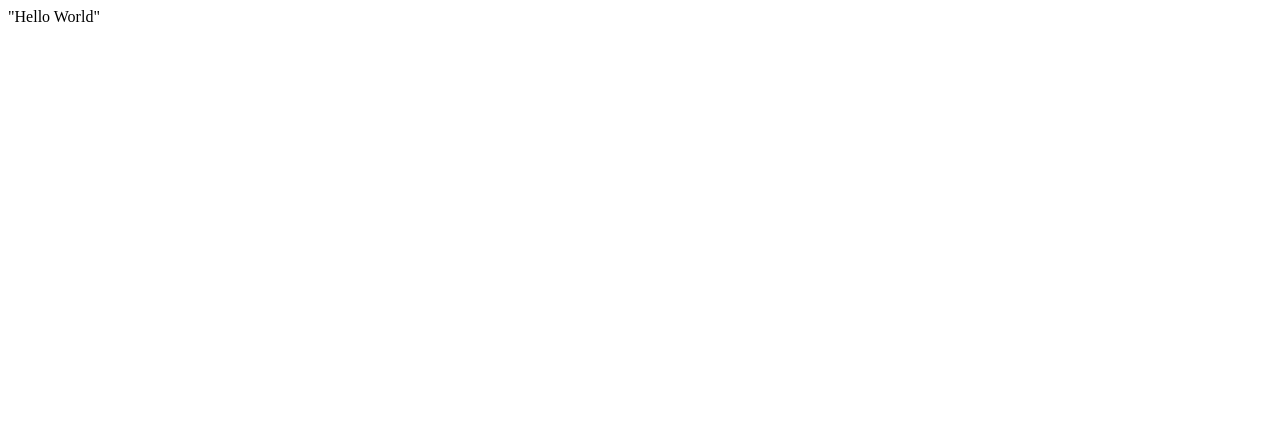
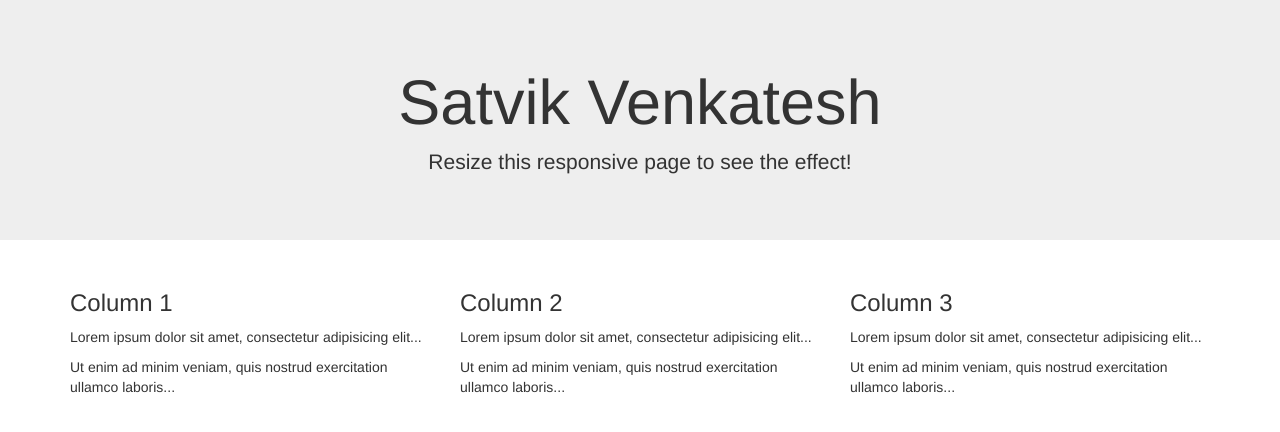
Before and after one commit to satvik-venkatesh/satvik-venkatesh.github.io, a plain HTML site: page index.html in a window 1280 px wide. Drawn offline with nearby package versions, Linux system fonts and the light colour scheme.

Commit message:
Trying out bootstrap

```diff
--- a/index.html
+++ b/index.html
@@ -1 +1,39 @@
-"Hello World"
+<!DOCTYPE html>
+<html lang="en">
+<head>
+  <title>Bootstrap Example</title>
+  <meta charset="utf-8">
+  <meta name="viewport" content="width=device-width, initial-scale=1">
+  <link rel="stylesheet" href="https://maxcdn.bootstrapcdn.com/bootstrap/3.4.1/css/bootstrap.min.css">
+  <script src="https://ajax.googleapis.com/ajax/libs/jquery/3.5.1/jquery.min.js"></script>
+  <script src="https://maxcdn.bootstrapcdn.com/bootstrap/3.4.1/js/bootstrap.min.js"></script>
+</head>
+<body>
+
+<div class="jumbotron text-center">
+  <h1>Satvik Venkatesh</h1>
+  <p>Resize this responsive page to see the effect!</p>
+</div>
+
+<div class="container">
+  <div class="row">
+    <div class="col-sm-4">
+      <h3>Column 1</h3>
+      <p>Lorem ipsum dolor sit amet, consectetur adipisicing elit...</p>
+      <p>Ut enim ad minim veniam, quis nostrud exercitation ullamco laboris...</p>
+    </div>
+    <div class="col-sm-4">
+      <h3>Column 2</h3>
+      <p>Lorem ipsum dolor sit amet, consectetur adipisicing elit...</p>
+      <p>Ut enim ad minim veniam, quis nostrud exercitation ullamco laboris...</p>
+    </div>
+    <div class="col-sm-4">
+      <h3>Column 3</h3>
+      <p>Lorem ipsum dolor sit amet, consectetur adipisicing elit...</p>
+      <p>Ut enim ad minim veniam, quis nostrud exercitation ullamco laboris...</p>
+    </div>
+  </div>
+</div>
+
+</body>
+</html>
```
